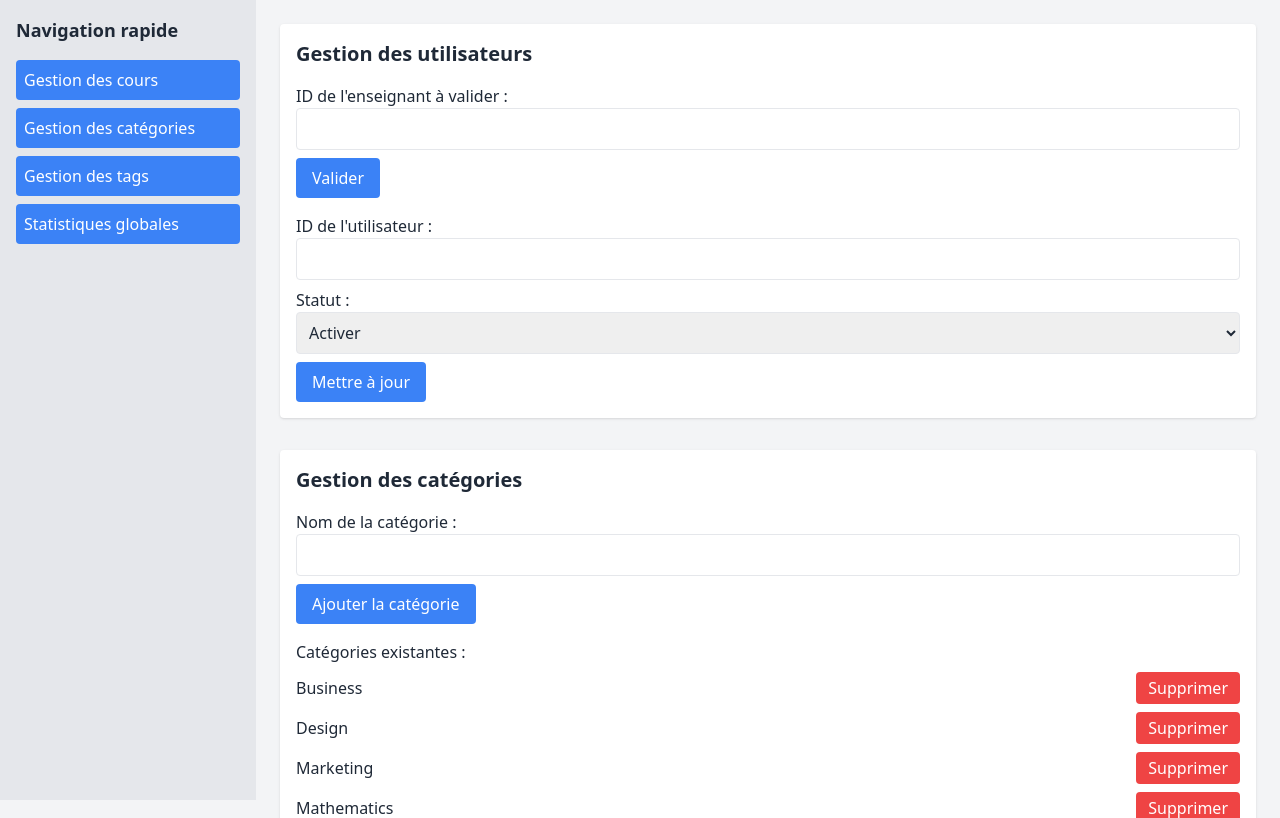
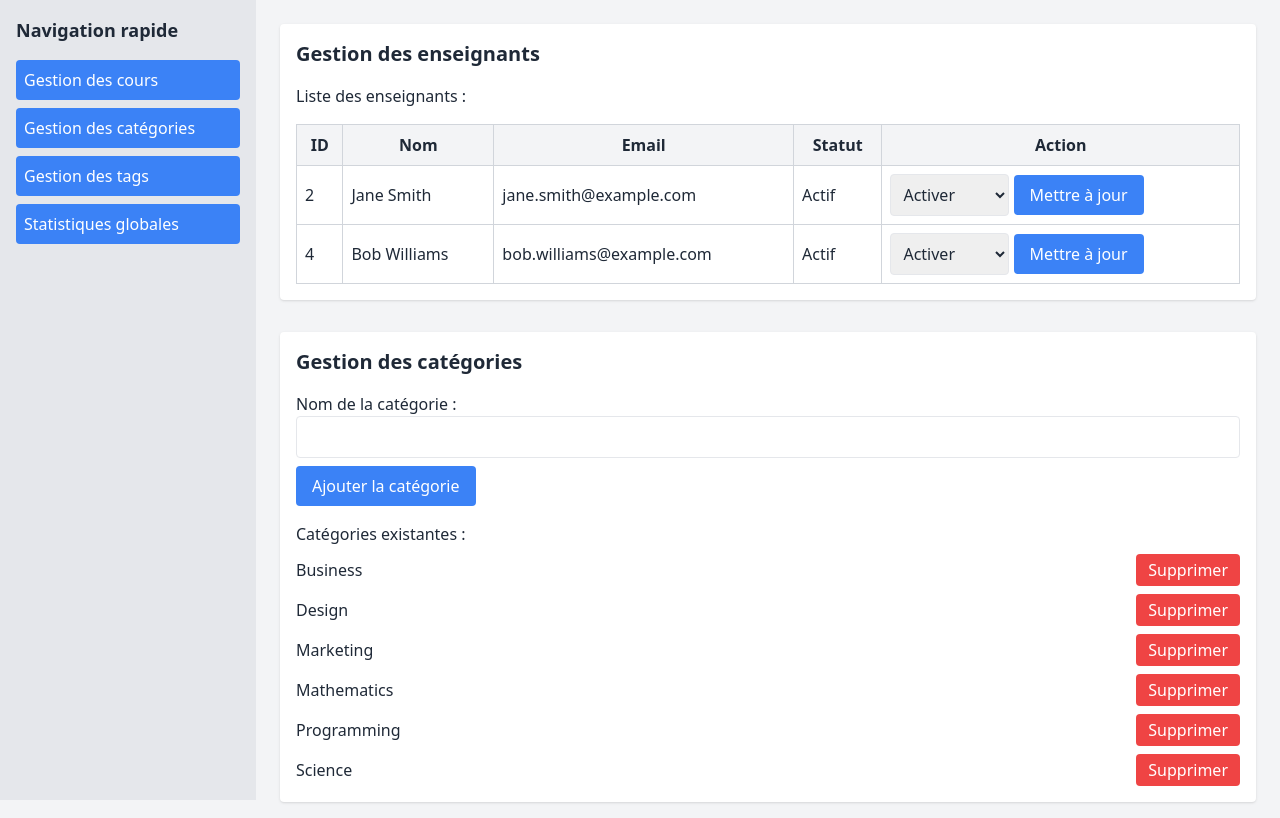
Before and after one commit to Youcode-Classe-E-2024-2025/abdelali_latifi_youdemy, a PHP site: page /public/dashbord-admin.php in a window 1280 px wide. Shown: the part 64-882 px from the top of the page. Run offline with PHP 8.4, Linux system fonts and the light colour scheme; data comes from the database, SQL or seed files in the repository; some libraries are stand-ins or nearby versions.

Commit message:
réglememnt de modification pour teacher

```diff
--- a/backend/admin.php
+++ b/backend/admin.php
@@ -139,6 +139,14 @@ class Admin extends User {
         return $stmt->rowCount(); // Retourne le nombre de lignes affectées
     }
 
+    public function getTeachers() {
+        $query = "SELECT user_id, name, email, is_active FROM users WHERE role = 'Teacher'";
+        $stmt = $this->db->prepare($query); // Suppose que $this->db est votre connexion PDO
+        $stmt->execute();
+        return $stmt->fetchAll(PDO::FETCH_ASSOC);
+    }
+
+
 }
 
 ?>
--- a/public/dashbord-admin.php
+++ b/public/dashbord-admin.php
@@ -33,32 +33,52 @@
 
             <!-- Section Gestion des utilisateurs -->
             <section id="users-section" class="bg-white p-4 rounded shadow">
-                <h2 class="text-xl font-semibold mb-4">Gestion des utilisateurs</h2>
-                <form action="" method="POST" class="mb-4">
-                    <label for="teacher_id" class="block font-medium">ID de l'enseignant à valider :</label>
-                    <input type="number" name="teacher_id" id="teacher_id" class="border p-2 rounded w-full mb-2" required>
-                    <button type="submit" name="validate_teacher" class="bg-blue-500 text-white px-4 py-2 rounded hover:bg-blue-600">Valider</button>
+    <h2 class="text-xl font-semibold mb-4">Gestion des enseignants</h2>
+
+    <!-- Afficher les enseignants -->
+    <h3 class="font-medium mb-4">Liste des enseignants :</h3>
+    <table class="w-full border-collapse border border-gray-300">
+        <thead>
+            <tr class="bg-gray-100">
+                <th class="border border-gray-300 p-2">ID</th>
+                <th class="border border-gray-300 p-2">Nom</th>
+                <th class="border border-gray-300 p-2">Email</th>
+                <th class="border border-gray-300 p-2">Statut</th>
+                <th class="border border-gray-300 p-2">Action</th>
+            </tr>
+        </thead>
+        <tbody>
+            <?php
+            // Récupérer les enseignants depuis la base de données
+            $teachers = $admin->getTeachers(); // Implémentez cette méthode dans votre classe Admin
+            if (!empty($teachers)) {
+                foreach ($teachers as $teacher) {
+                    echo "<tr>
+                        <td class='border border-gray-300 p-2'>{$teacher['user_id']}</td>
+                        <td class='border border-gray-300 p-2'>{$teacher['name']}</td>
+                        <td class='border border-gray-300 p-2'>{$teacher['email']}</td>
+                        <td class='border border-gray-300 p-2'>" . ($teacher['is_active'] ? 'Actif' : 'Suspendu') . "</td>
+                        <td class='border border-gray-300 p-2'>
+                            <form action='' method='POST'>
+                                <input type='hidden' name='user_id' value='{$teacher['user_id']}'>
+                                <select name='is_active' class='border p-2 rounded'>
+                                    <option value='1'" . ($teacher['is_active'] ? ' selected' : '') . ">Activer</option>
+                                    <option value='0'" . (!$teacher['is_active'] ? ' selected' : '') . ">Suspendre</option>
+                                </select>
+                                <button type='submit' name='update_user_status' class='bg-blue-500 text-white px-4 py-2 rounded hover:bg-blue-600'>Mettre à jour</button>
                             </form>
-
-                <form action="" method="POST">
-                    <label for="user_id" class="block font-medium">ID de l'utilisateur :</label>
-                    <input type="number" name="user_id" id="user_id" class="border p-2 rounded w-full mb-2" required>
-
-                    <label for="is_active" class="block font-medium">Statut :</label>
-                    <select name="is_active" id="is_active" class="border p-2 rounded w-full mb-2">
-                        <option value="1">Activer</option>
-                        <option value="0">Suspendre</option>
-                    </select>
-
-                    <button type="submit" name="update_user_status" class="bg-blue-500 text-white px-4 py-2 rounded hover:bg-blue-600">Mettre à jour</button>
-                </form>
+                        </td>
+                    </tr>";
+                }
+            } else {
+                echo "<tr><td colspan='5' class='text-center border border-gray-300 p-2'>Aucun enseignant trouvé.</td></tr>";
+            }
+            ?>
+        </tbody>
+    </table>
 
     <?php
-                if (isset($_POST['validate_teacher'])) {
-                    $admin->validateTeacher($_POST['teacher_id']);
-                    echo "<p class='text-green-500 mt-2'>L'enseignant a été validé avec succès.</p>";
-                }
-
+    // Traitement du formulaire de mise à jour du statut
     if (isset($_POST['update_user_status'])) {
         $admin->updateUserStatus($_POST['user_id'], $_POST['is_active']);
         echo "<p class='text-green-500 mt-2'>Le statut de l'utilisateur a été mis à jour.</p>";
```
Lines whose indentation alone changed are shown as unchanged.
